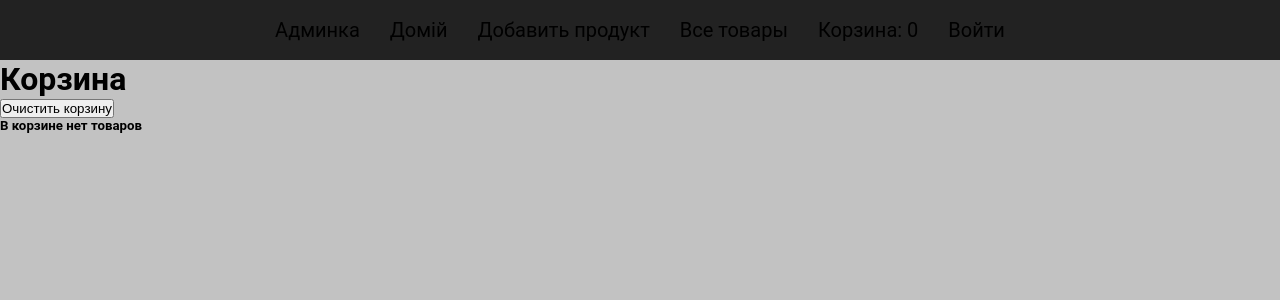
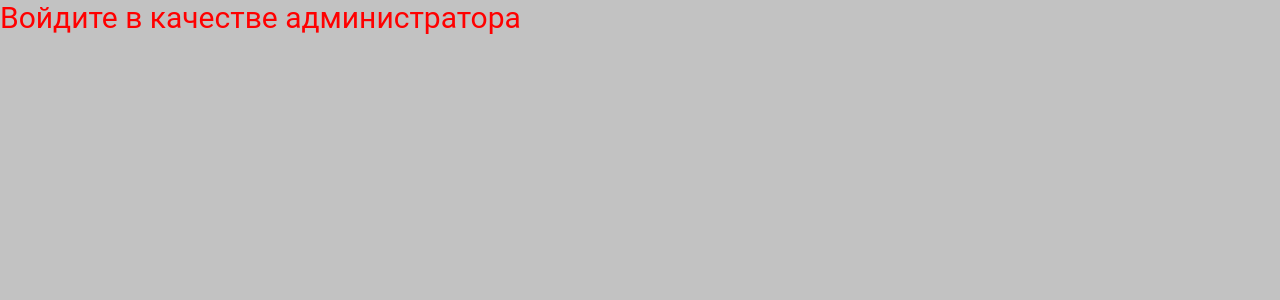
Before and after one commit to Dezrael/cptk, a Django app: template cptk_site/templates/catalog/cart.html in a window 1280 px wide. Shown: the top 300 px of the page. Run offline with Django 3.2, Linux system fonts and the light colour scheme; the template is opened without the code that fills it, so the values that code supplies are empty; parts of the project's set-up code (start-up, migrations or seed data) failed here and were passed over.

Commit message:
Add admin check

```diff
--- a/cptk_site/templates/main/base.html
+++ b/cptk_site/templates/main/base.html
@@ -18,6 +18,7 @@
 
 </head>
 <body>
+	{% if user.is_authenticated %}
 	<header>
 		<a href="{% url 'admin:index' %}">Админка</a>
 		<a href="{% url 'home' %}">Домiй</a>
@@ -36,6 +37,9 @@
 	<main>
 		{% block content %}{% endblock content %}
 	</main>
+	{% else %}
+		<a href="{% url 'admin:index' %}" style="font-size: 30px;">Войдите в качестве администратора</a>
+	{% endif %}
 
 </body>
 
```
Also changed, not shown: cptk_site/db.sqlite3.
